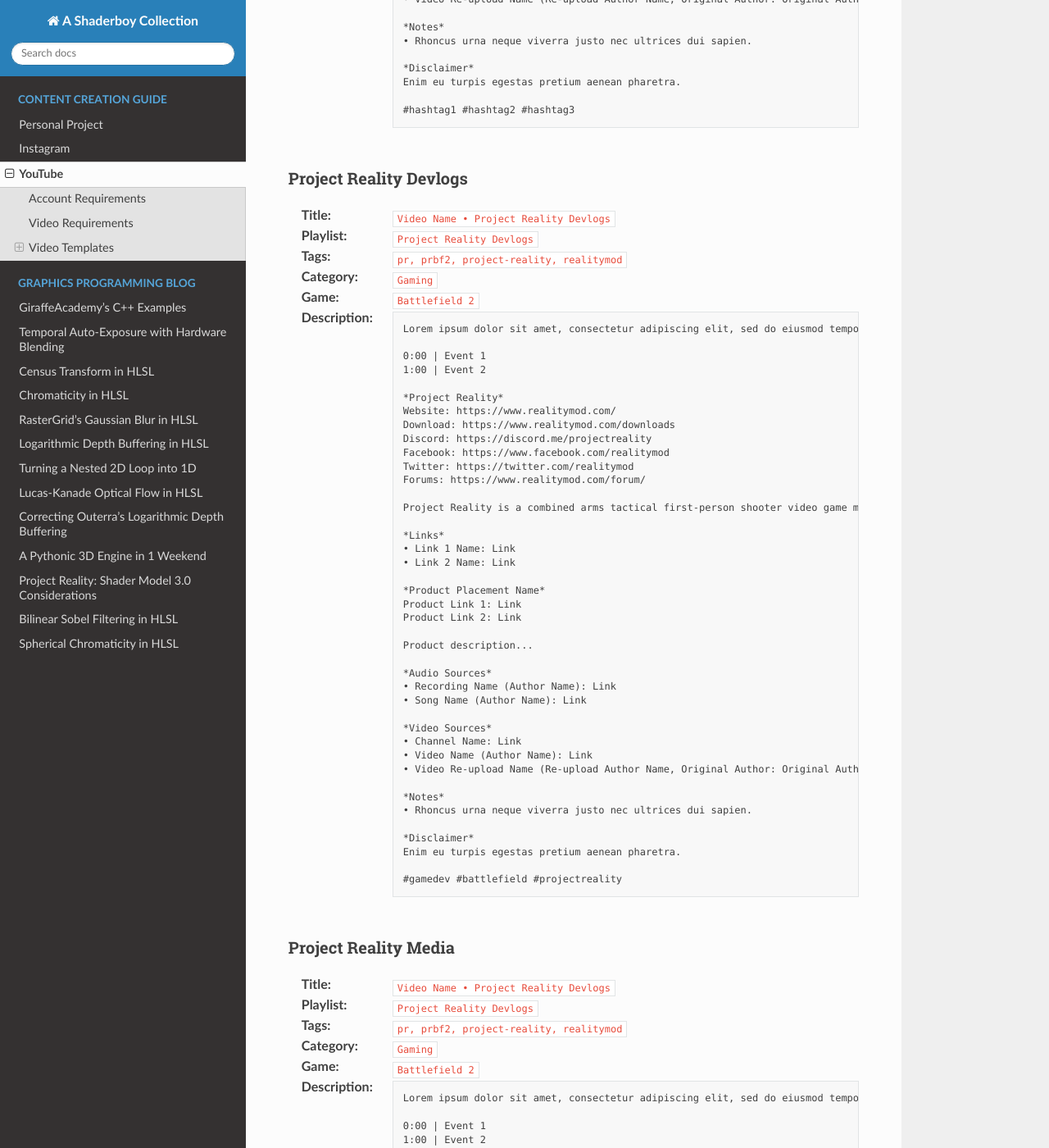
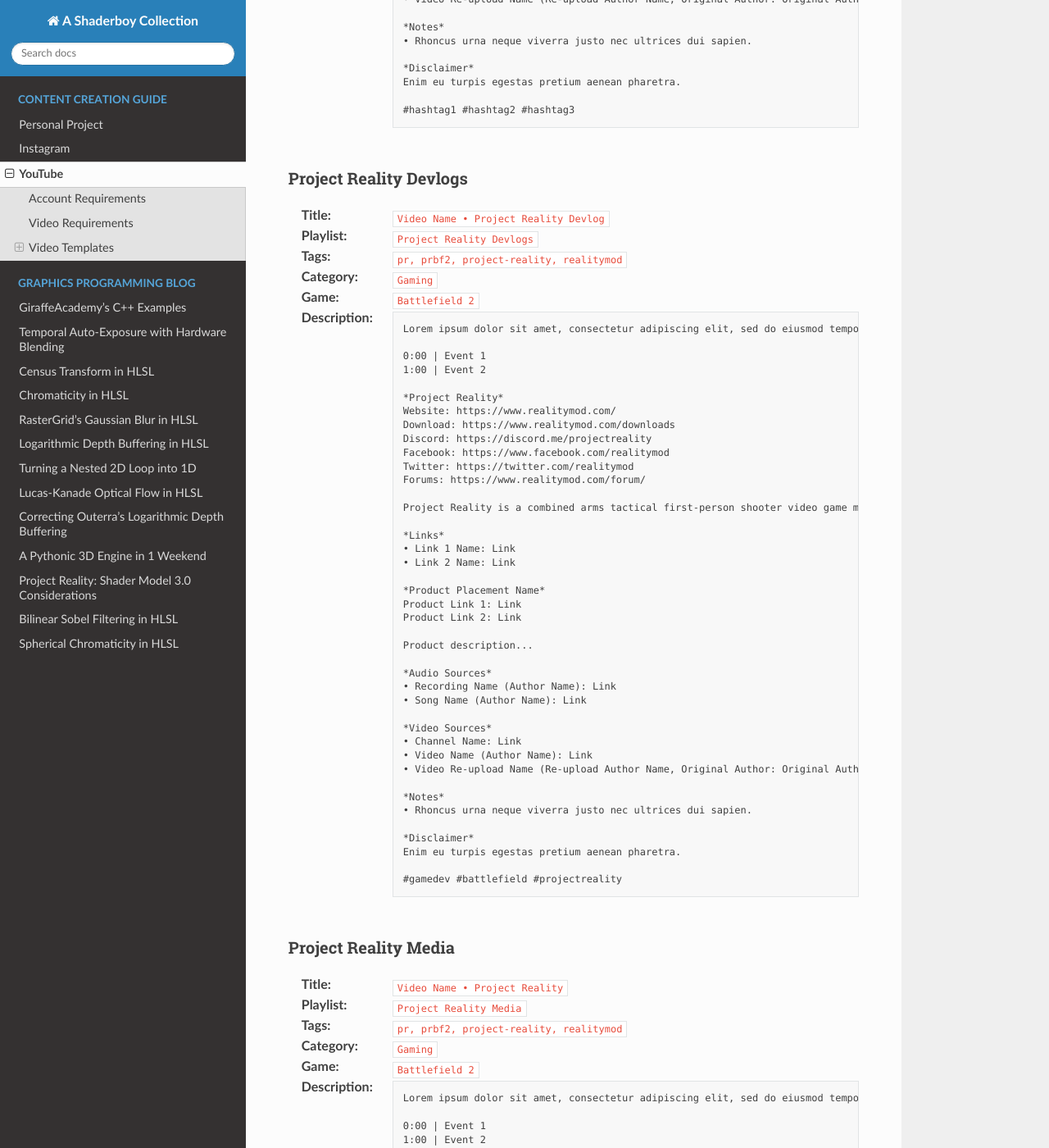
Before and after one commit to papadanku/papadanku.github.io, a Sphinx documentation site: the page built from docs/source/social/youtube.rst, in a window 1280 px wide and 1400 px high, scrolled down 1622 px. Shown: the whole window at 82% size. Built offline with Sphinx 7.4.7 and the Read the Docs theme 2.0.0, drawn with Linux system fonts in a browser that asks for light colours.

Commit message:
Update youtube.rst

```diff
--- a/docs/source/social/youtube.rst
+++ b/docs/source/social/youtube.rst
@@ -94,7 +94,7 @@ Generic
 Project Reality Devlogs
 ^^^^^^^^^^^^^^^^^^^^^^^
 
-:Title: ``Video Name • Project Reality Devlogs``
+:Title: ``Video Name • Project Reality Devlog``
 :Playlist: ``Project Reality Devlogs``
 :Tags: ``pr, prbf2, project-reality, realitymod``
 :Category: ``Gaming``
@@ -147,8 +147,8 @@ Project Reality Devlogs
 Project Reality Media
 ^^^^^^^^^^^^^^^^^^^^^
 
-:Title: ``Video Name • Project Reality Devlogs``
-:Playlist: ``Project Reality Devlogs``
+:Title: ``Video Name • Project Reality``
+:Playlist: ``Project Reality Media``
 :Tags: ``pr, prbf2, project-reality, realitymod``
 :Category: ``Gaming``
 :Game: ``Battlefield 2``
@@ -200,7 +200,7 @@ Project Reality Media
 ReShade Devlogs
 ^^^^^^^^^^^^^^^
 
-:Title: ``Video Name • ReShade Devlogs``
+:Title: ``Video Name • ReShade Devlog``
 :Playlist: ``ReShade Devlogs``
 :Tags: ``hlsl, reshade, shaders``
 :Category: ``Science & Technology``
```
